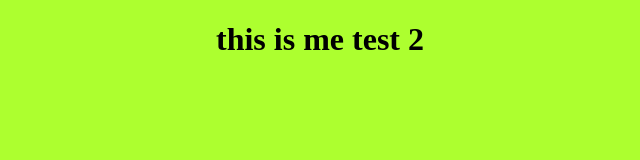
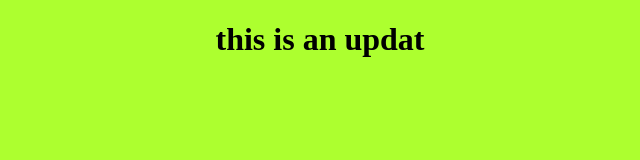
Before and after one commit to MarwanMoazzen/my-project, a plain HTML site: page index.html in a window 1280 px wide. Shown: the whole page, without its empty margins (320-960 px from the left). Drawn offline with Linux system fonts and the light colour scheme.

Commit message:
this is an updat

```diff
--- a/index.html
+++ b/index.html
@@ -7,7 +7,7 @@
     <link rel="stylesheet" href="style.css"/>
 </head>
 <body>
-    <h1>this is me test 2</h1>
+    <h1>this is an updat</h1>
     <script src="app.js"></script>
 </body>
 </html>
```
